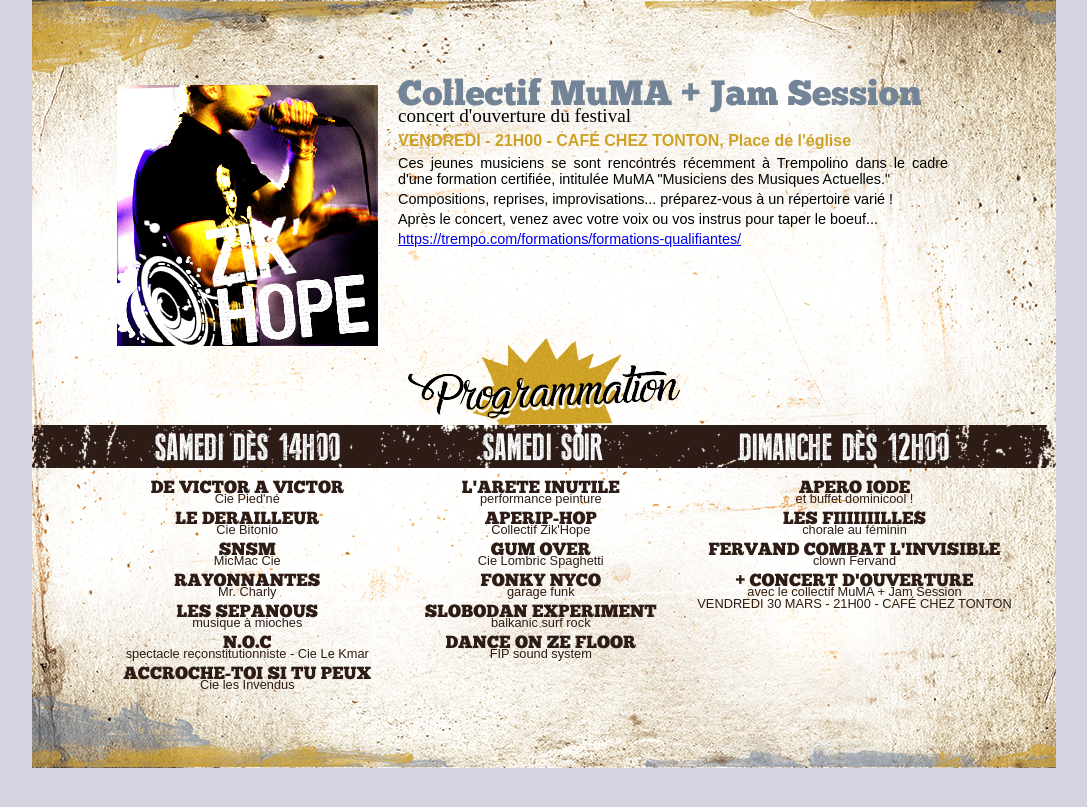
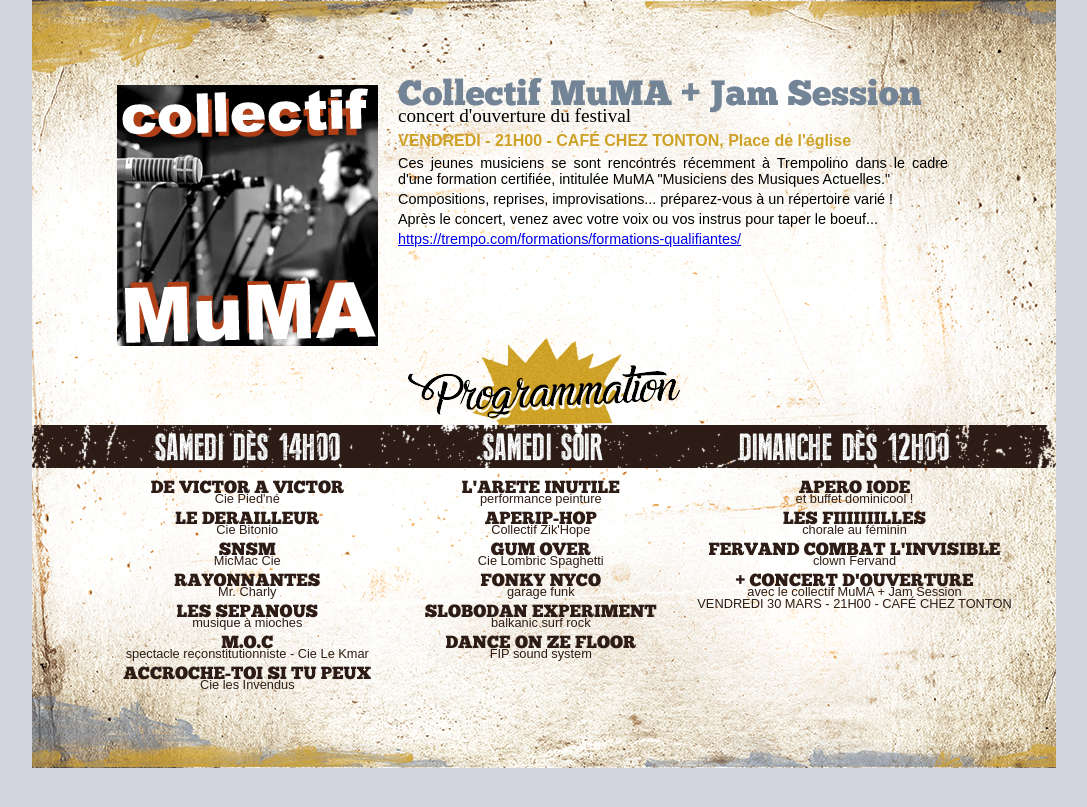
Before and after one commit to air1bzz/festifip, a Jekyll site: the page built from prog.html, in a window 1280 px wide. Shown: the top 807 px of the page, without its empty margins (96-1183 px from the left). Built offline with Jekyll 4.4.1, drawn with Linux system fonts in a browser that asks for light colours.

Commit message:
Add new images

```diff
--- a/assets/js/prog_main.js
+++ b/assets/js/prog_main.js
@@ -63,8 +63,8 @@ var bands = {
     ],
     links: ['https://lessepanous.wordpress.com/']
   },
-  noc: {
-    title: 'N.O.C.',
+  moc: {
+    title: 'M.O.C.',
     desc: 'spectacle reconstitutionniste - Cie Le Kmar',
     date: 'SAMEDI – Horaires du 3ème type – Lieu inconnu',
     para: [
--- a/prog.html
+++ b/prog.html
@@ -6,7 +6,7 @@ permalink: /programmation/
 ---
 
 <main>
-  <img id="band-img" src="../assets/img/zikhope.jpg" alt="muma">
+  <img id="band-img" src="../assets/img/muma.jpg" alt="muma">
   <section id="band">
     <h2 id="band-title">Collectif MuMA + Jam Session</h2>
     <p id="band-description">concert d'ouverture du festival</p>
@@ -46,8 +46,8 @@ permalink: /programmation/
         <h2 onclick="bandMain('sepanous')">LES SEPANOUS</h2>
         <p>musique à mioches</p>
       </div>
-      <div id="noc">
-        <h2 onclick="bandMain('noc')">N.O.C</h2>
+      <div id="moc">
+        <h2 onclick="bandMain('moc')">M.O.C</h2>
         <p>spectacle reconstitutionniste - Cie Le Kmar</p>
       </div>
       <div id="accroche">
```
Also changed, not shown: assets/img/filles.jpg (added), assets/img/fonky.jpg (added), assets/img/moc.jpg (added), assets/img/muma.jpg (added), assets/img/slobodan.jpg, assets/img/zikhope.jpg (deleted).
